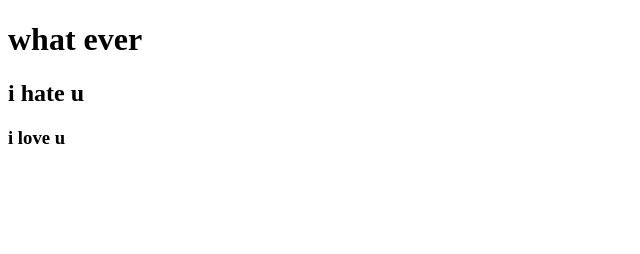
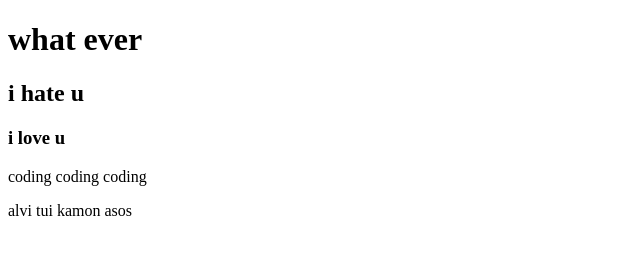
Before and after one commit to babu0176/my-second-repo, a plain HTML site: page index.html in a window 1280 px wide. Shown: the whole page, without its empty margins (0-640 px from the left). Drawn offline with Linux system fonts and the light colour scheme.

Commit message:
added css

```diff
--- a/index.html
+++ b/index.html
@@ -5,10 +5,13 @@
     <meta http-equiv="X-UA-Compatible" content="IE=edge">
     <meta name="viewport" content="width=device-width, initial-scale=1.0">
     <title>my-second-repo</title>
+    <link rel="stylesheet" href="style.css">
 </head>
 <body>
     <h1>what ever</h1>
     <h2>i hate u</h2>
     <h3>i love u</h3>
+    <p>coding coding coding</p>
+    <p>alvi tui kamon asos</p>
 </body>
 </html>
```
Also changed, not shown: style.css (added).
